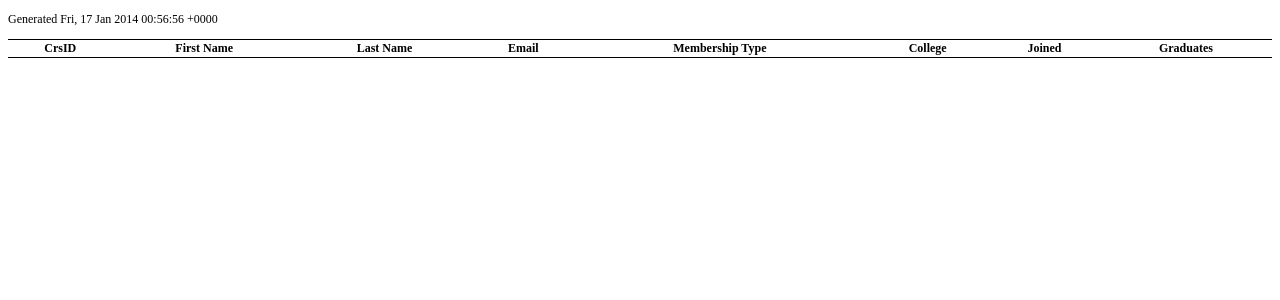
After one commit to hoyes/cumts-website, a Symfony app: template src/Cumts/AdminBundle/Resources/views/Member/print.html.twig in a window 1280 px wide. The commit adds this page. Shown: the top 300 px of the page. Run offline with Twig, Linux system fonts and the light colour scheme; the template is opened without the code that fills it, so the values that code supplies are empty; some libraries are stand-ins or nearby versions.

Commit message:
Created printable list of members in admin area

```diff
--- a/src/Cumts/AdminBundle/Resources/config/routing/member.yml
+++ b/src/Cumts/AdminBundle/Resources/config/routing/member.yml
@@ -33,6 +33,10 @@ admin_members_check:
     pattern:  /check
     defaults: { _controller: "CumtsAdminBundle:Member:check" }
 
+admin_members_print:
+    pattern: /print
+    defaults: { _controller: "CumtsAdminBundle:Member:print", filter: 0 }
+
 admin_members:
     pattern:  /{page}/{filter}
     defaults:
--- /dev/null
+++ b/src/Cumts/AdminBundle/Resources/views/Member/print.html.twig
@@ -0,0 +1,68 @@
+<!doctype html>
+<html>
+<head>
+<title>CUMTS Membership List</title>
+<style>
+p, td, th {
+	font-size:12px;
+}
+table {
+	width:100%;
+	border-collapse:collapse;
+}
+tr {
+	border-bottom:1px solid #777;
+}
+th {
+	font-weight:bold;
+	border-top:1px solid black;
+	border-bottom: 1px solid black;
+}
+td {
+	padding:0.3em 0;
+}
+a {
+	color:black;
+	text-decoration:none;
+}
+thead {
+	display: table-header-group;
+}
+</style>
+</head>
+<body>
+<p>Generated {{ 'now' | date('r') }}</p>
+<table class="records_list">
+    <thead>
+        <tr>
+            <th>{{ knp_pagination_sortable(entities, 'CrsID', 'm.auth_id')|raw }}</th>
+            <th>First Name</th>
+            <th>{{ knp_pagination_sortable(entities, 'Last Name', 'm.last_name')|raw }}</th>
+            <th>Email</th>
+            <th>Membership Type</th>
+            <th>College</th>
+            <th>{{ knp_pagination_sortable(entities, 'Joined', 'm.joined_at')|raw }}</th>
+            <th>{{ knp_pagination_sortable(entities, 'Graduates', 'm.leaves_at')|raw }}</th>
+        </tr>
+    </thead>
+    <tbody>
+    {% for entity in entities %}
+        <tr>
+            <td>{{ entity.authid }}</td>
+            <td>{{ entity.firstname }}</td>
+            <td>{{ entity.lastname }}</td>
+            <td>{{ entity.email }}</td>
+            <td>{{ entity.getMembershipTypeString() }}</td>
+            <td>{{ entity.college }}</td>
+            <td>{% if entity.joinedat %}{{ entity.joinedat|date('d/m/Y') }}{% endif %}</td>
+            <td>{% if entity.leavesat %}{{ entity.leavesat|date('d/m/Y') }}{% endif %}</td>
+        </tr>
+    {% endfor %}
+    </tbody>
+</table>
+
+<script>
+     window.print();
+</script>
+</body>
+</html>
--- a/src/Cumts/MainBundle/Entity/Member.php
+++ b/src/Cumts/MainBundle/Entity/Member.php
@@ -65,7 +65,7 @@ class Member implements UserInterface
     /**
      * @var string $auth_id
      *
-     * @ORM\Column(name="auth_id", type="string", length=255)
+     * @ORM\Column(name="auth_id", type="string", length=255, nullable=true)
      */
     private $auth_id;
 
```
Also changed, not shown: src/Cumts/AdminBundle/Controller/MemberController.php (+16 -2 lines), src/Cumts/AdminBundle/Resources/views/Member/index.html.twig (+6 -1 lines).
